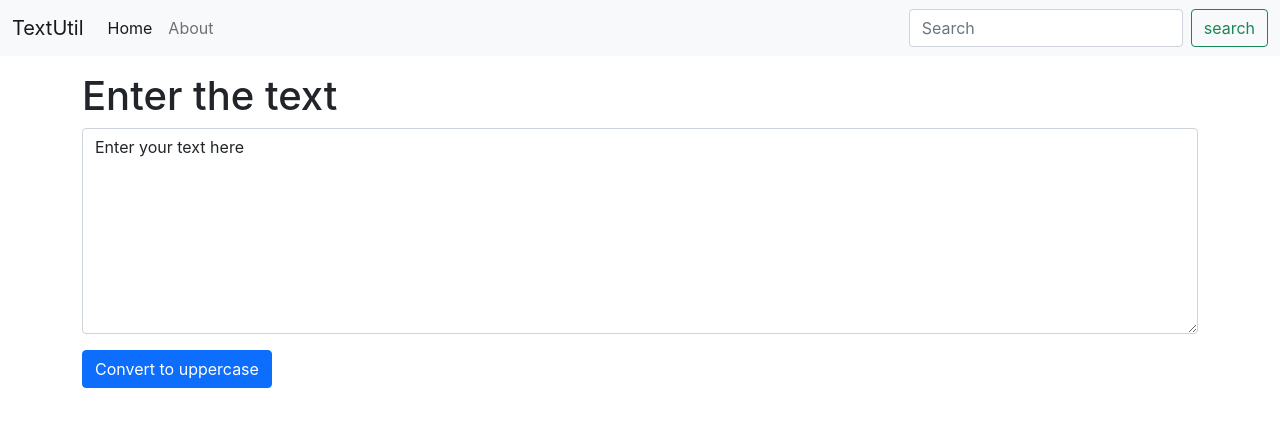
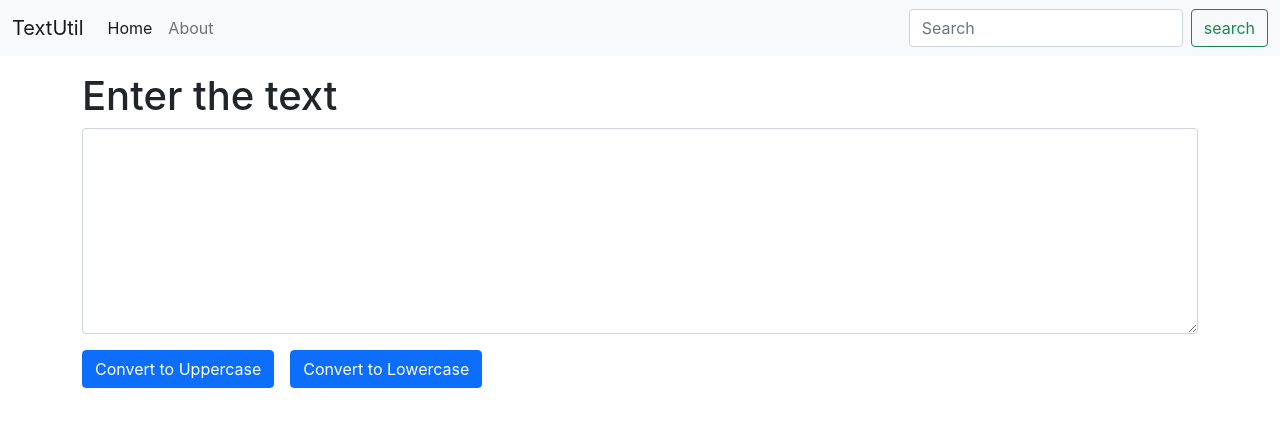
Before and after one commit to charuzain/textUtils, a React (Create React App) app: page / in a window 1280 px wide. Shown: the top 426 px of the page. Built offline with nearby package versions, Linux system fonts and the light colour scheme.

Commit message:
Lowercase button and functionality added

```diff
--- a/src/components/Form.js
+++ b/src/components/Form.js
@@ -4,23 +4,25 @@
   const convertToUp =()=>{
     const newText = text.toUpperCase();
     setText(newText)
-    console.log("button was clicked")
 
   }
+  const convertToLower =()=>{
+   const newText = text.toLowerCase();
+   setText(newText)
+  }
+
   const handleOnChange = (event)=>{
     setText(event.target.value)
-    console.log("on Change")
   }
-  const [text, setText] = useState("Enter your text here");
+  const [text, setText] = useState("");
   return (
   <div>
     <h1>{props.heading}</h1>
       <div className ="mb-3">
             <textarea className ="form-control" id="myBox" value = {text} onChange={handleOnChange} rows="8 "></textarea>
             </div>
-            <button className="btn btn-primary" onClick={convertToUp}>Convert to uppercase</button>
-
-
+            <button className="btn btn-primary" onClick={convertToUp}>Convert to Uppercase</button>
+            <button className="btn btn-primary mx-3" onClick={convertToLower}>Convert to Lowercase</button>
       </div>
   )
 }
```
